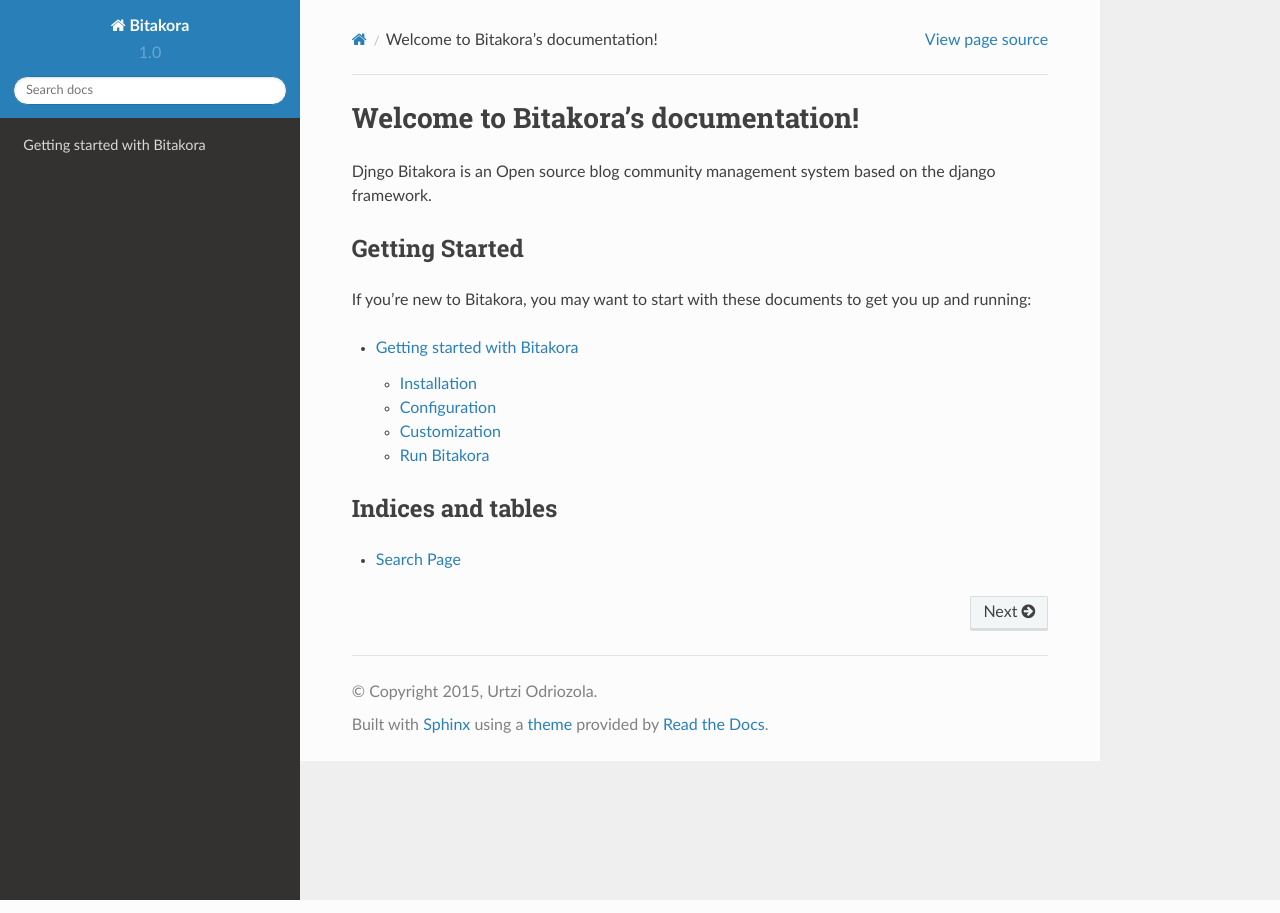
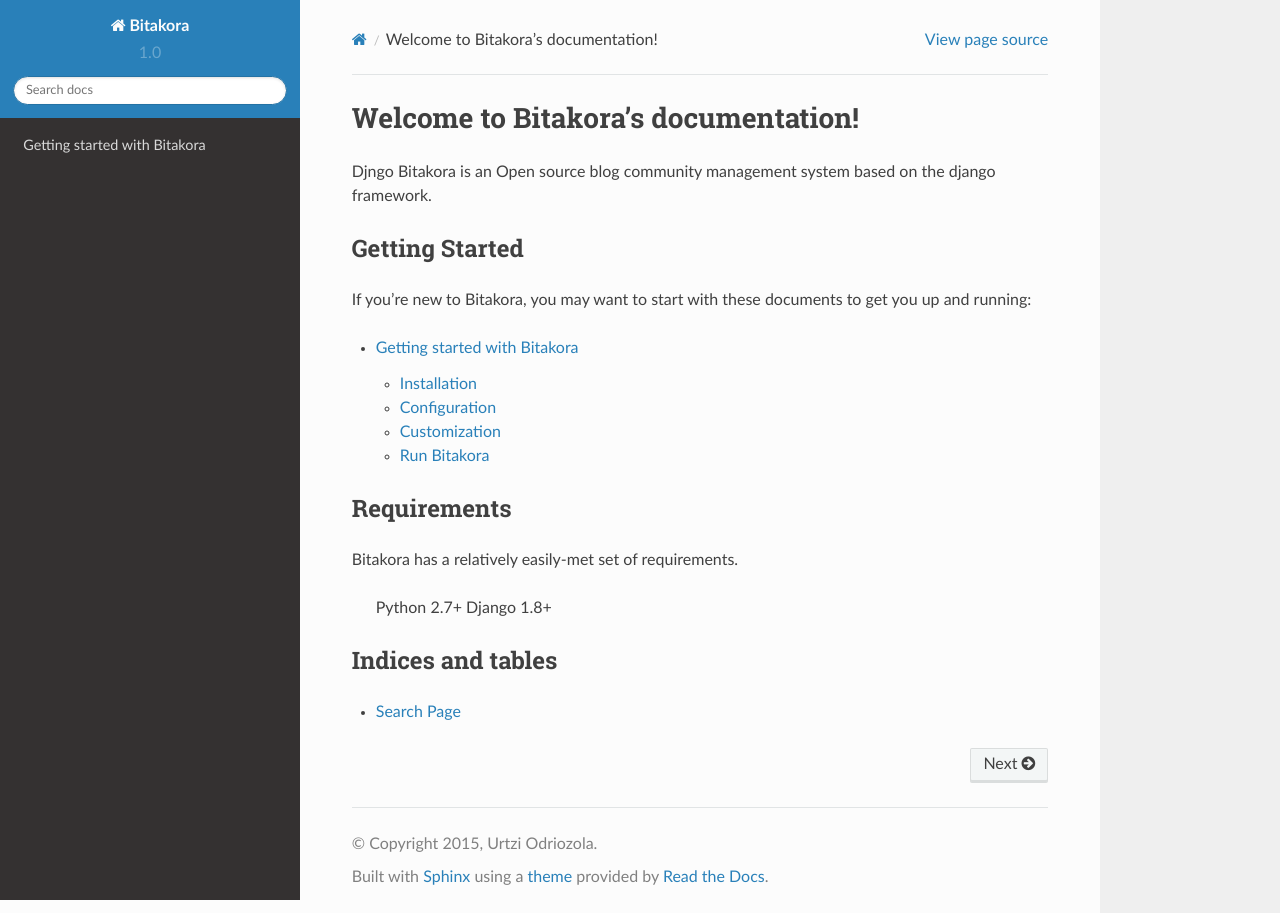
Before and after one commit to codesyntax/bitakora, a Sphinx documentation site: the page built from docs/index.rst, in a window 1280 px wide. Built offline with Sphinx 7.4.7 and the Read the Docs theme 2.0.0, drawn with Linux system fonts in a browser that asks for light colours.

Commit message:
Requirements added

```diff
--- a/docs/index.rst
+++ b/docs/index.rst
@@ -19,6 +19,15 @@
 
    introduction/index
 
+Requirements
+============
+
+Bitakora has a relatively easily-met set of requirements.
+
+    Python 2.7+
+    Django 1.8+
+
+
 Indices and tables
 ==================
 
```
